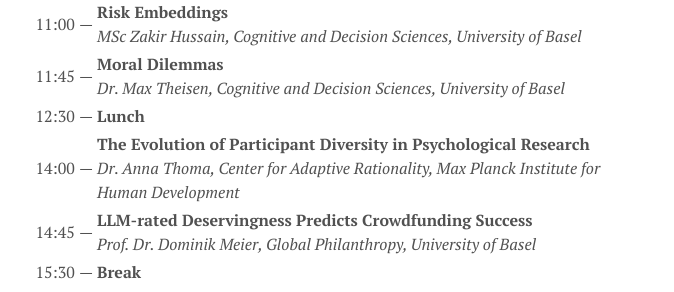
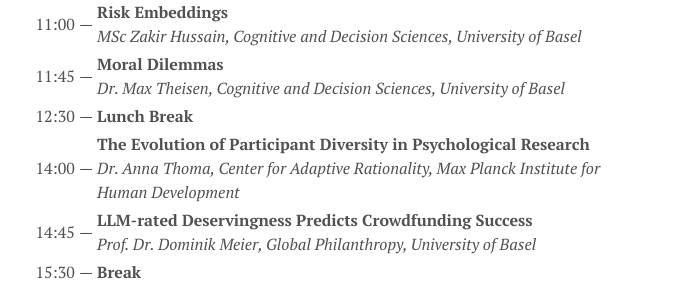
Before and after one commit to cdsbasel/LLM4BeSci_2025Unibas, a Jekyll site: the page built from menu/symposium.md, in a window 1280 px wide. Shown: the part 544-836 px from the top of the page, without its empty margins (300-974 px from the left). Built offline with Jekyll 4.4.1, drawn with Linux system fonts in a browser that asks for light colours.

Commit message:
Update symposium.md

```diff
--- a/menu/symposium.md
+++ b/menu/symposium.md
@@ -13,7 +13,7 @@
 | 10:30 |---| **Welcome & Introduction**                            |
 | 11:00 |---| **Risk Embeddings**                                    <br> *MSc Zakir Hussain, Cognitive and Decision Sciences, University of Basel* |
 | 11:45 |---| **Moral Dilemmas**                                     <br> *Dr. Max Theisen, Cognitive and Decision Sciences, University of Basel* |
-| 12:30 |---| **Lunch**                                              |
+| 12:30 |---| **Lunch Break**                                              |
 | 14:00 |---| **The Evolution of Participant Diversity in Psychological Research**  <br> *Dr. Anna Thoma, Center for Adaptive Rationality, Max Planck Institute for Human Development* |
 | 14:45 |---| **LLM-rated Deservingness Predicts Crowdfunding Success**  <br> *Prof. Dr. Dominik Meier, Global Philanthropy, University of Basel* |
 | 15:30 |---| **Break**                                              |
```
